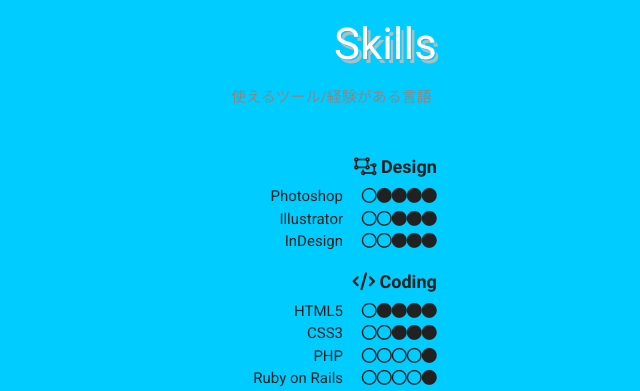
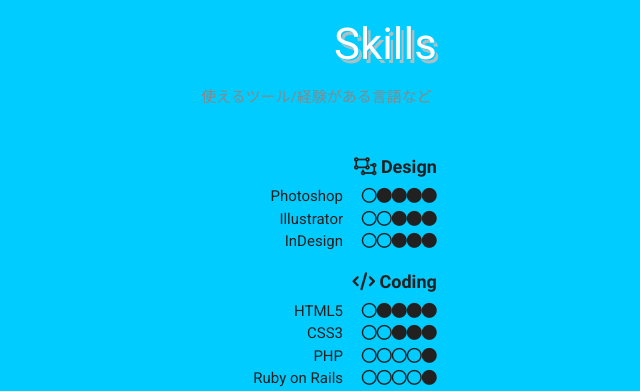
Before and after one commit to kamirat/Portfolio, a PHP site: page / in a window 1280 px wide. Shown: the part 991-1382 px from the top of the page, without its empty margins (640-1280 px from the left). Run offline with PHP 8.4, Linux system fonts and the light colour scheme; some libraries are stand-ins or nearby versions; some web fonts are replaced.

Commit message:
another update for skill sec & update server time

```diff
--- a/index.php
+++ b/index.php
@@ -153,7 +153,7 @@
   <div class="row container">
      <div class="col s12 right-align">
           <h3>Skills</h3>
-            <p class="subtitle">使えるツール/経験がある言語</p>
+            <p class="subtitle">使えるツール/経験がある言語など</p>
           <div class="section">
                 <ul class="skilltool">
                   <li><i class="fa fa-object-ungroup" aria-hidden="true"></i>
```
